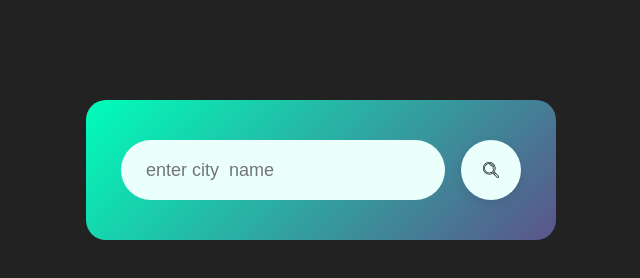
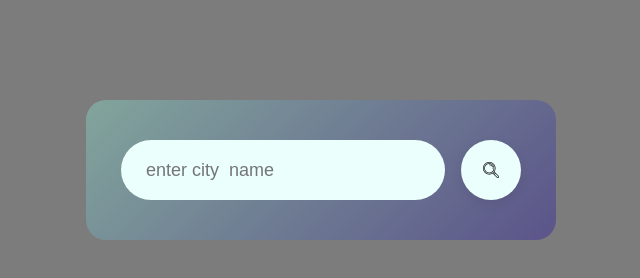
Before and after one commit to Bushraanwar067-web/weather-app, a plain HTML site: page index.html in a window 1280 px wide. Shown: the whole page, without its empty margins (319-959 px from the left). Drawn offline with Linux system fonts and the light colour scheme.

Commit message:
first commit

```diff
--- a/style.css
+++ b/style.css
@@ -5,12 +5,12 @@
     box-sizing: border-box;
 }
 body{
-    background: #222;
+    background: #7c7c7c;
 }
 .card{
     width: 90%;
     max-width: 470px;
-    background:linear-gradient(135deg, #00feba, #5b548a);
+    background:linear-gradient(135deg, #82a59c, #5b548a);
     color: #fff;
     margin: 100px auto 0;
     border-radius: 20px;
```
